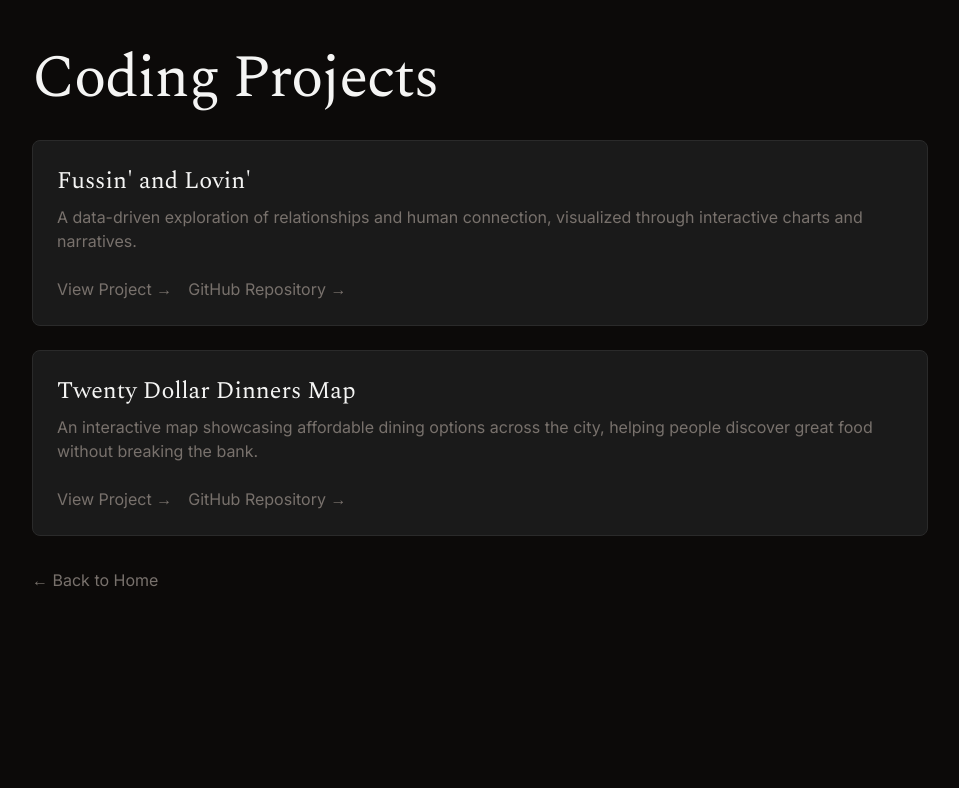
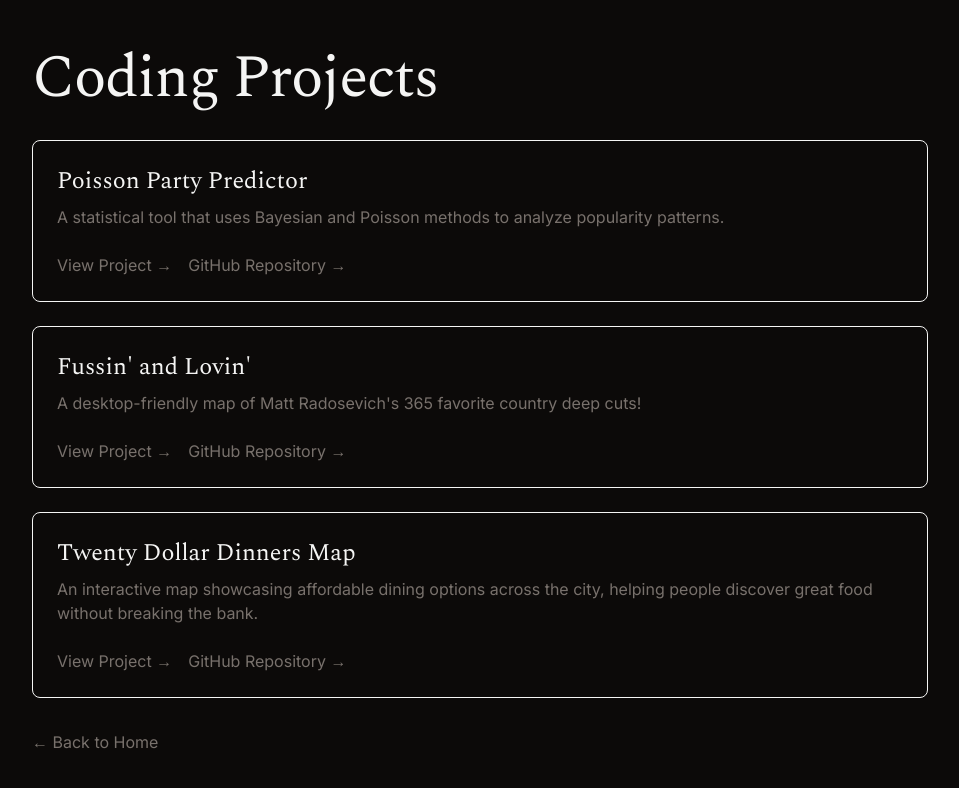
Before and after one commit to osmkhan/osmandius, a Next.js app: page /coding-projects in a window 1280 px wide. Shown: the top 788 px of the page, without its empty margins (160-1119 px from the left). Built offline with nearby package versions, Linux system fonts and the light colour scheme.

Commit message:
Update project links and remove Itchin' Like Grass

```diff
--- a/package.json
+++ b/package.json
@@ -18,6 +18,8 @@
     "@types/node": "^20",
     "@types/react": "^18",
     "@types/react-dom": "^18",
+    "@typescript-eslint/eslint-plugin": "^8.32.1",
+    "@typescript-eslint/parser": "^8.32.1",
     "eslint": "^8",
     "eslint-config-next": "15.0.3",
     "postcss": "^8",
--- a/src/app/coding-projects/page.tsx
+++ b/src/app/coding-projects/page.tsx
@@ -3,10 +3,16 @@ import Link from "next/link";
 export default function CodingProjects() {
   const projects = [
     {
+      name: "Poisson Party Predictor",
+      repo: "osmkhan/poisson-party-predictor",
+      description: "A statistical tool that uses Bayesian and Poisson methods to analyze popularity patterns.",
+      url: "https://osmkhan.github.io/poisson-party-predictor/"
+    },
+    {
       name: "Fussin' and Lovin'",
       repo: "osmkhan/fussin_and_lovin",
-      description: "A data-driven exploration of relationships and human connection, visualized through interactive charts and narratives.",
-      url: "https://github.com/osmkhan/fussin_and_lovin"
+      description: "A desktop-friendly map of Matt Radosevich's 365 favorite country deep cuts!",
+      url: "https://osmkhan.github.io/fussin_and_lovin/"
     },
     {
       name: "Twenty Dollar Dinners Map",
@@ -27,7 +33,7 @@ export default function CodingProjects() {
           {projects.map((project) => (
             <div
               key={project.repo}
-              className="group p-6 bg-[#1a1a1a] rounded-lg border border-[#2a2a2a] hover:border-[var(--accent)] transition-all duration-300"
+              className="group p-6 bg-[var(--card-bg)] rounded-lg border border-[var(--border)] hover:border-[var(--accent)] transition-all duration-300"
             >
               <h2 className="text-2xl font-serif mb-2 group-hover:text-[var(--accent)] transition-colors duration-300">
                 {project.name}
--- a/src/app/page.tsx
+++ b/src/app/page.tsx
@@ -28,22 +28,14 @@ export default function Home() {
             </p>
           </Link>
 
-          <Link
-            href="/writing"
-            className="group block p-6 bg-[#1a1a1a] rounded-lg border border-[#2a2a2a] hover:border-[var(--accent)] transition-all duration-300"
-          >
-            <h2 className="text-xl font-serif mb-2 group-hover:text-[var(--accent)] transition-colors duration-300">Writing</h2>
-            <p className="text-[var(--muted)] text-sm">Essays and thoughts on technology and life</p>
-          </Link>
-
           <a
             href="https://osmankhana.substack.com"
             target="_blank"
             rel="noopener noreferrer"
             className="group block p-6 bg-[#1a1a1a] rounded-lg border border-[#2a2a2a] hover:border-[var(--accent)] transition-all duration-300"
           >
-            <h2 className="text-xl font-serif mb-2 group-hover:text-[var(--accent)] transition-colors duration-300">The Northward Geese</h2>
-            <p className="text-[var(--muted)] text-sm">My Substack newsletter on technology and culture</p>
+            <h2 className="text-xl font-serif mb-2 group-hover:text-[var(--accent)] transition-colors duration-300">OsmanKhāna</h2>
+            <p className="text-[var(--muted)] text-sm">All the musings I'm allowed to publish by my employer and the U.S., Canadian, and Pakistani governments</p>
           </a>
         </nav>
       </main>
```
Also changed, not shown: 1 other file (tests, documents, lock files or other folders).
